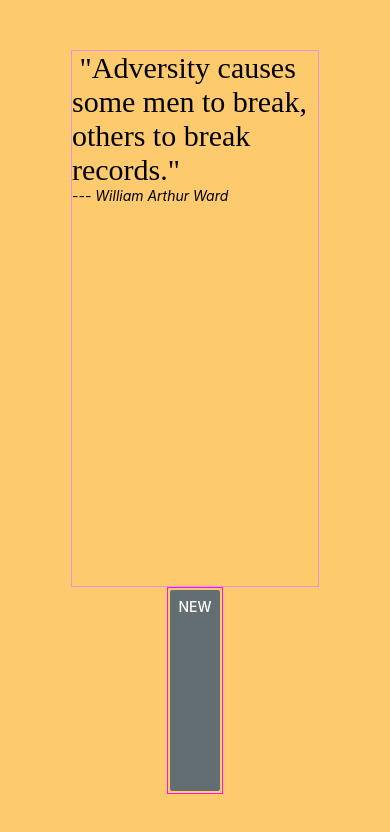
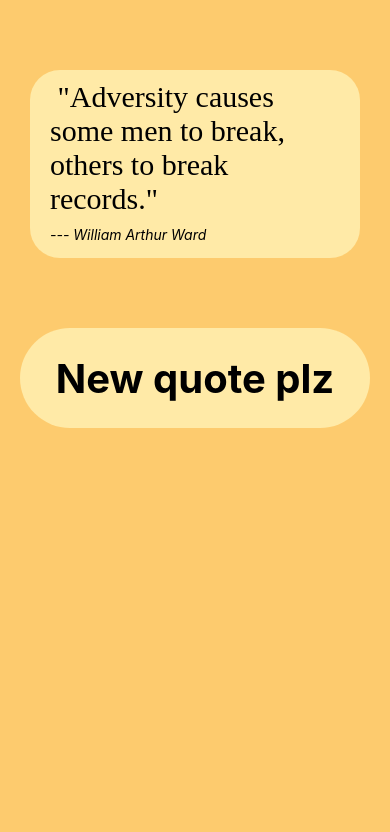
Before and after one commit to lexprod/QuoteApp, a React Native app: screen / in a window 390 px wide. Shown: the top 832 px of the page. Built offline with nearby package versions, Linux system fonts and the light colour scheme.

Commit message:
styling rounded boxes for quote and replacing button with pressable

```diff
--- a/App.js
+++ b/App.js
@@ -1,6 +1,5 @@
 import React from 'react';
-import { StatusBar } from 'expo-status-bar';
-import { StyleSheet, Text, View, Button } from 'react-native';
+import { StyleSheet, Text, View, Button, Pressable } from 'react-native';
 import axios from 'axios';
 
 // async function getMoviesFromApi() {
@@ -25,7 +24,11 @@ export default function App() {
         <Text style={styles.credittext}>--- William Arthur Ward</Text>
       </View>
       <View style={styles.buttoncontainer}>
-        <Button color='#636e72' title="new" />
+        <Pressable>
+          <Text style={styles.buttontext}>
+            New quote plz
+          </Text>
+        </Pressable>
       </View>
     </View>
 
@@ -34,15 +37,16 @@ export default function App() {
 
 const styles = StyleSheet.create({
   quotecontainer: {
-    width: '80%',
-    borderColor: '#d9d',
-    borderWidth: 1,
-    flex: 5
+    backgroundColor: '#ffeaa7',
+    marginVertical: 20,
+    marginHorizontal: 10,
+    borderRadius: 30
   },
   supercontainer: {
-    paddingHorizontal: 40,
+    paddingHorizontal: 20,
     paddingVertical: 50,
     flex: 1,
+    flexDirection: 'column',
     alignItems: 'center',
     backgroundColor: '#fdcb6e'
   },
@@ -50,19 +54,28 @@ const styles = StyleSheet.create({
     fontFamily: 'serif',
     fontSize: 30,
     fontWeight: 'light',
+    marginTop: 10,
+    marginBottom: 10,
+    marginHorizontal: 20
   },
   credittext: {
     fontStyle: 'italic',
-    fontSize: 14
+    fontSize: 14,
+    marginBottom: 15,
+    marginHorizontal: 20
   },
   buttoncontainer: {
-    flexDirection: 'row',
+    width: '100%',
     justifyContent: 'center',
-    alignContent: 'center',
-    flexBasis: 100,
-    flex: 1,
-    padding: 2,
-    borderColor: '#f1f',
-    borderWidth: 1
+    margin: 50,
+    backgroundColor: '#ffeaa7',
+    height: 100,
+    borderRadius: 100
+  },
+  buttontext: {
+    fontSize: 40,
+    fontWeight: 'bold',
+    textAlign: 'center'
   }
+
 });
```
